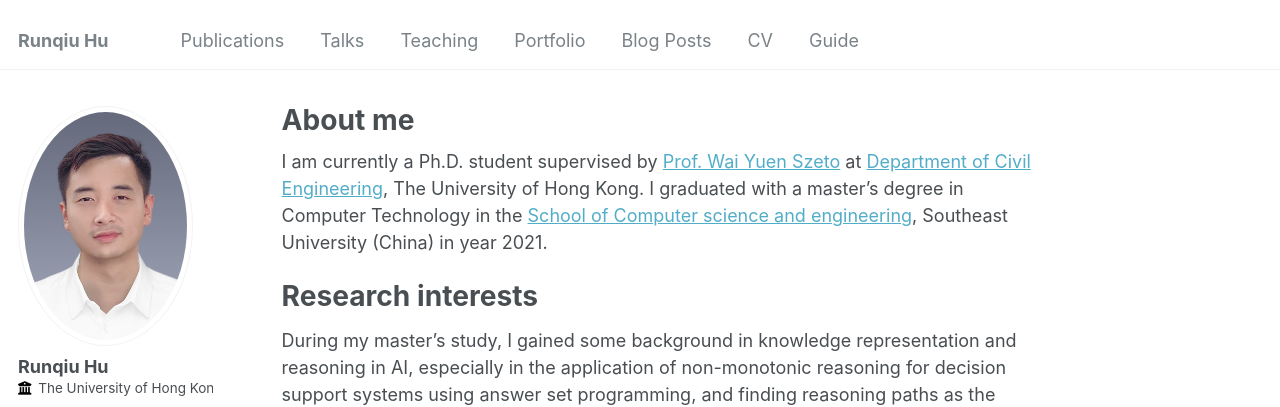
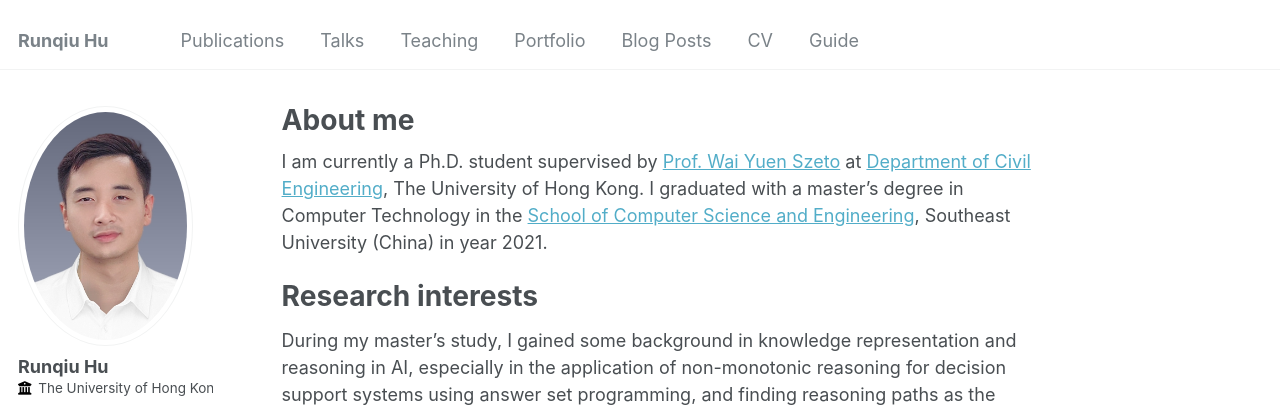
Before and after one commit to rqhu1995/rqhu1995.github.io, a Jekyll site: the page built from _pages/about.md, in a window 1280 px wide and 900 px high. Shown: the top 407 px of the window. Built offline with Jekyll 4.4.1, drawn with Linux system fonts in a browser that asks for light colours; some web fonts are replaced.

```diff
--- a/_pages/about.md
+++ b/_pages/about.md
@@ -7,7 +7,7 @@ redirect_from:
   - /about.html
 ---
 
-I am currently a Ph.D. student supervised by [Prof. Wai Yuen Szeto](https://www.civil.hku.hk/ceszeto/) at [Department of Civil Engineering](https://www.civil.hku.hk/), The University of Hong Kong. I graduated with a master's degree in Computer Technology in the [School of Computer science and engineering](https://cse.seu.edu.cn/), Southeast University (China) in year 2021.
+I am currently a Ph.D. student supervised by [Prof. Wai Yuen Szeto](https://www.civil.hku.hk/ceszeto/) at [Department of Civil Engineering](https://www.civil.hku.hk/), The University of Hong Kong. I graduated with a master's degree in Computer Technology in the [School of Computer Science and Engineering](https://cse.seu.edu.cn/), Southeast University (China) in year 2021.
 
 Research interests
 ======
```
